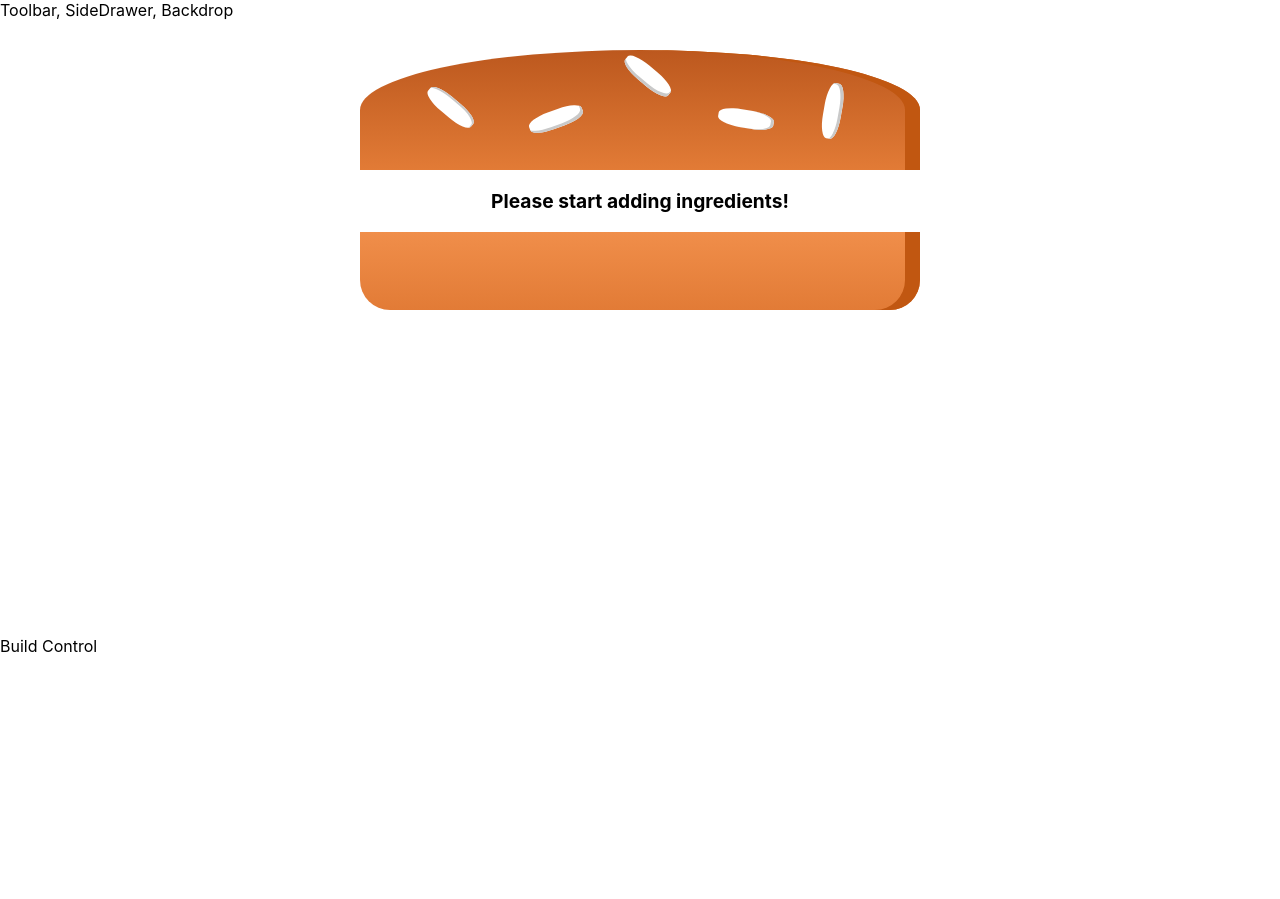
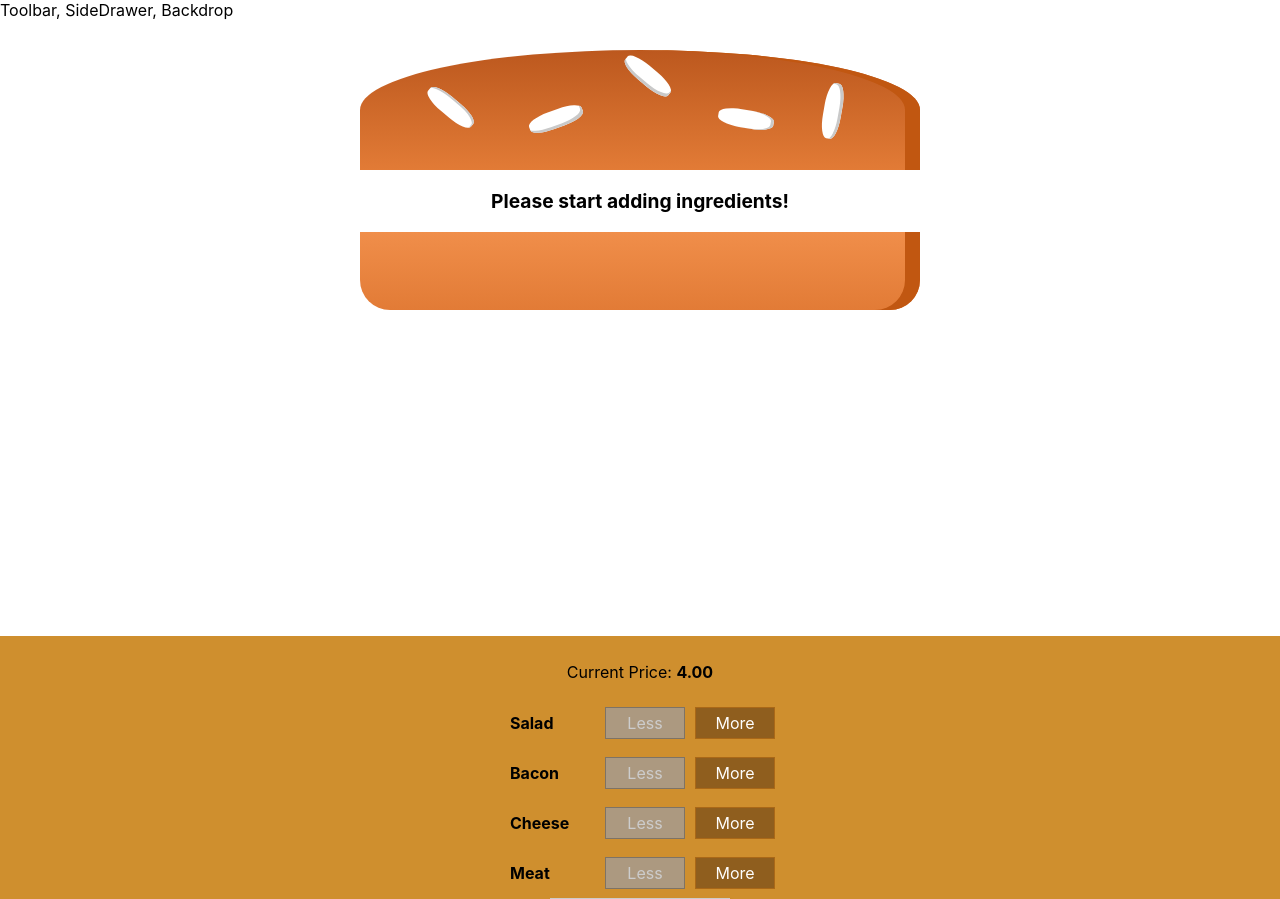
Before and after one commit to OskarGrzelak/BurgerBuilder, a React (Create React App) app: page / in a window 1280 px wide. Shown: the top 899 px of the page. Before the commit the page ends 800 px from the top, so only its background shows below. Built offline with nearby package versions, Linux system fonts and the light colour scheme.

Commit message:
BuildControls, OrderSummary, Modal

```diff
--- /dev/null
+++ b/src/components/Burger/BuildControls/BuildControl/BuildControl.js
@@ -0,0 +1,18 @@
+import React from 'react';
+import classes from './BuildControl.module.css';
+
+const buildControl = (props) => {
+    return (
+        <div className={classes.BuildControl}>
+            <div className={classes.Label}>{props.label}</div>
+            <button
+                className={classes.Less}
+                onClick={props.removed}
+                disabled={props.disabled}
+            >Less</button>
+            <button className={classes.More} onClick={props.added}>More</button>
+        </div>
+    )
+}
+
+export default buildControl;
--- /dev/null
+++ b/src/components/Burger/BuildControls/BuildControl/BuildControl.module.css
@@ -0,0 +1,56 @@
+.BuildControl {
+    display: flex;
+    justify-content: space-between;
+    align-items: center;
+    margin: 5px 0;
+}
+
+.BuildControl button {
+    display: block;
+    font: inherit;
+    padding: 5px;
+    margin: 0 5px;
+    width: 80px;
+    border: 1px solid #aa6817;
+    cursor: pointer;
+    outline: none;
+}
+
+.BuildControl button:disabled {
+    background-color: #AC9980;
+    border: 1px solid #7E7365;
+    color: #ccc;
+    cursor: default;
+}
+
+.BuildControl button:hover:disabled {
+    background-color: #AC9980;
+    color: #ccc;
+    cursor: not-allowed;
+}
+
+.Label {
+    padding: 10px;
+    font-weight: bold;
+    width: 80px;
+}
+
+.BuildControl .Less {
+    background-color: #D39952;
+    color: white;
+}
+
+.BuildControl .More {
+    background-color: #8F5E1E;
+    color: white;
+}
+
+.BuildControl .Less:hover, .BuildControl .Less:active {
+    background-color: #DAA972;
+    color: white;
+}
+
+.BuildControl .More:hover,.BuildControl .More:active {
+    background-color: #99703F;
+    color: white;
+}
--- /dev/null
+++ b/src/components/Burger/BuildControls/BuildControls.js
@@ -0,0 +1,34 @@
+import React from 'react';
+import BuildControl from './BuildControl/BuildControl';
+import classes from './BuildControls.module.css';
+
+const controls = [
+    { label: 'Salad', type: 'salad'},
+    { label: 'Bacon', type: 'bacon'},
+    { label: 'Cheese', type: 'cheese'},
+    { label: 'Meat', type: 'meat'}
+];
+
+const buildControls = (props) => {
+    return (
+        <div className={classes.BuildControls}>
+            <p>Current Price: <strong>{props.price.toFixed(2)}</strong></p>
+            {controls.map(ctrl => (
+                <BuildControl
+                    key={ctrl.label}
+                    label={ctrl.label}
+                    added={() => props.ingredientAdded(ctrl.type)}
+                    removed={() => props.ingredientRemoved(ctrl.type)}
+                    disabled={props.disabled[ctrl.type]}
+                />
+            ))}
+            <button
+                className={classes.OrderButton}
+                disabled={!props.purchaseable}
+                onClick={props.ordered}
+            >ORDER NOW</button>
+        </div>
+    );
+}
+
+export default buildControls;
--- /dev/null
+++ b/src/components/Burger/BuildControls/BuildControls.module.css
@@ -0,0 +1,51 @@
+.BuildControls {
+    width: 100%;
+    background-color: #cf8f2e;
+    display: flex;
+    flex-direction: column;
+    align-items: center;
+    box-shadow: 0 2px 1px #ccc;
+    margin: auto;
+    padding: 10px 0;
+}
+
+.OrderButton {
+    background-color: #DAD735;
+    outline: none;
+    cursor: pointer;
+    border: 1px solid #966909;
+    color: #966909;
+    font-family: inherit;
+    font-size: 1.2em;
+    padding: 15px 30px;
+    box-shadow: 2px 2px 2px #966909;
+}
+
+.OrderButton:hover, .OrderButton:active {
+    background-color: #A0DB41;
+    border: 1px solid #966909;
+    color: #966909;
+}
+
+.OrderButton:disabled {
+    background-color: #C7C6C6;
+    cursor: not-allowed;
+    border: 1px solid #ccc;
+    color: #888888;
+}
+
+.OrderButton:not(:disabled) {
+    animation: enable 0.3s linear;
+}
+
+@keyframes enable {
+    0% {
+        transform: scale(1);
+    }
+    60% {
+        transform: scale(1.1);
+    }
+    100% {
+        transform: scale(1);
+    }
+}
--- /dev/null
+++ b/src/components/Burger/OrderSummary/OrderSummary.js
@@ -0,0 +1,28 @@
+import React, { Fragment } from 'react';
+import Button from '../../UI/Button/Button';
+
+const orderSummary = (props) => {
+    const ingredientSummary = Object.keys(props.ingredients).map(igKey => {
+        return (
+            <li key={igKey}>
+                <span style={{textTransform: 'capitalize'}}>{igKey}</span>: {props.ingredients[igKey]}
+            </li>
+        );
+    });
+
+    return (
+        <Fragment>
+            <h3>Your Order</h3>
+            <p>A delicious burger with the following ingredients:</p>
+            <ul>
+                {ingredientSummary}
+            </ul>
+            <p><strong>Total price: {props.price.toFixed(2)}</strong></p>
+            <p>Continue to Checkout?</p>
+            <Button btnType="Danger" clicked={props.purchaseCanceled}>CANCEL</Button>
+            <Button btnType="Success" clicked={props.purchaseContinued}>CONTINUE</Button>
+        </Fragment>
+    );
+}
+
+export default orderSummary;
--- /dev/null
+++ b/src/components/UI/Backdrop/Backdrop.js
@@ -0,0 +1,8 @@
+import React from 'react';
+import classes from './Backdrop.module.css';
+
+const backdrop = (props) => (
+    props.show ? <div className={classes.Backdrop} onClick={props.clicked}></div> : null
+);
+
+export default backdrop;
--- /dev/null
+++ b/src/components/UI/Backdrop/Backdrop.module.css
@@ -0,0 +1,9 @@
+.Backdrop {
+    width: 100%;
+    height: 100%;
+    position: fixed;
+    z-index: 100;
+    left: 0;
+    top: 0;
+    background-color: rgba(0,0,0, .5);
+}
--- /dev/null
+++ b/src/components/UI/Button/Button.js
@@ -0,0 +1,10 @@
+import React from 'react';
+import classes from './Button.module.css';
+
+const Button = (props) => (
+    <button
+        className={[classes.Button, classes[props.btnType]].join(' ')}
+        onClick={props.clicked}>{props.children}</button>
+);
+
+export default Button;
--- /dev/null
+++ b/src/components/UI/Button/Button.module.css
@@ -0,0 +1,24 @@
+.Button {
+    background-color: transparent;
+    border: none;
+    color: white;
+    outline: none;
+    cursor: pointer;
+    font: inherit;
+    padding: 10px;
+    margin: 10px;
+    font-weight: bold;
+}
+
+.Button:first-of-type {
+    margin-left: 0;
+    padding-left: 0;
+}
+
+.Success {
+    color: #5C9210;
+}
+
+.Danger {
+    color: #944317;
+}
--- /dev/null
+++ b/src/components/UI/Modal/Modal.js
@@ -0,0 +1,22 @@
+import React, { Fragment } from 'react';
+import Backdrop from '../Backdrop/Backdrop';
+import classes from './Modal.module.css';
+
+const modal = (props) => {
+    return (
+        <Fragment>
+            <Backdrop show={props.show} clicked={props.modalClosed}/>
+            <div
+                className={classes.Modal}
+                style={{
+                    transform: props.show ? 'translateY(0)' : 'translateY(-100vh)',
+                    opacity: props.show ? '1' : '0'
+                }}
+            >
+                {props.children}
+            </div>
+        </Fragment>
+    )
+}
+
+export default modal;
--- /dev/null
+++ b/src/components/UI/Modal/Modal.module.css
@@ -0,0 +1,20 @@
+.Modal {
+    position: fixed;
+    z-index: 500;
+    background-color: white;
+    width: 70%;
+    border: 1px solid #ccc;
+    box-shadow: 1px 1px 1px black;
+    padding: 16px;
+    left: 15%;
+    top: 30%;
+    box-sizing: border-box;
+    transition: all 0.3s ease-out;
+}
+
+@media (min-width: 600px) {
+    .Modal {
+        width: 500px;
+        left: calc(50% - 250px);
+    }
+}
--- a/src/containers/BurgerBuilder/BurgerBuilder.js
+++ b/src/containers/BurgerBuilder/BurgerBuilder.js
@@ -1,5 +1,15 @@
 import React, { Component, Fragment } from 'react';
 import Burger from '../../components/Burger/Burger';
+import BuildControls from '../../components/Burger/BuildControls/BuildControls';
+import Modal from '../../components/UI/Modal/Modal';
+import OrderSummary from '../../components/Burger/OrderSummary/OrderSummary';
+
+const INGREDIENT_PRICES = {
+    salad: 0.5,
+    cheese: 0.4,
+    meat: 1.3,
+    bacon: 0.7
+};
 
 class BurgerBuilder extends Component {
     state = {
@@ -8,14 +18,88 @@ class BurgerBuilder extends Component {
             bacon: 0,
             cheese: 0,
             meat: 0
+        },
+        totalPrice: 4,
+        purchaseable: false,
+        purchasing: false
+    }
+
+    updatePurchaseState(ingredients) {
+        const sum = Object.keys(ingredients).map(igKey => {
+            return ingredients[igKey];
+        }).reduce((sum, el) => {
+            return sum + el;
+        }, 0);
+        this.setState({ purchaseable: sum > 0 });
+    }
+
+    addIngredientHandler = (type) => {
+        const oldCount = this.state.ingredients[type];
+        const updatedCount = oldCount + 1;
+        const updatedIngredients = {
+            ...this.state.ingredients
         }
+        updatedIngredients[type] = updatedCount;
+        const priceAddition = INGREDIENT_PRICES[type];
+        const oldPrice = this.state.totalPrice;
+        const updatedPrice = oldPrice + priceAddition;
+        this.setState({ totalPrice: updatedPrice, ingredients: updatedIngredients });
+        this.updatePurchaseState(updatedIngredients);
+    }
+
+    removeIngredientHandler = (type) => {
+        const oldCount = this.state.ingredients[type];
+        if (oldCount <= 0) return;
+        const updatedCount = oldCount - 1;
+        const updatedIngredients = {
+            ...this.state.ingredients
+        }
+        updatedIngredients[type] = updatedCount;
+        const priceDeduction = INGREDIENT_PRICES[type];
+        const oldPrice = this.state.totalPrice;
+        const updatedPrice = oldPrice - priceDeduction;
+        this.setState({ totalPrice: updatedPrice, ingredients: updatedIngredients });
+        this.updatePurchaseState(updatedIngredients);
+    }
+
+    purchaseHandler = () => {
+        this.setState({ purchasing: true });
+    };
+
+    purchaseCancelHandler = () => {
+        this.setState({ purchasing: false });
+    };
+
+    purchaseContinueHandler = () => {
+        alert('You continue!');
     }
 
     render() {
+        const disabledInfo = {
+            ...this.state.ingredients
+        };
+        for (let key in disabledInfo) {
+            disabledInfo[key] = disabledInfo[key] <= 0;
+        }
+
         return (
             <Fragment>
+                <Modal show={this.state.purchasing} modalClosed={this.purchaseCancelHandler}>
+                    <OrderSummary
+                        ingredients={this.state.ingredients}
+                        price={this.state.totalPrice}
+                        purchaseCanceled={this.purchaseCancelHandler}
+                        purchaseContinued={this.purchaseContinueHandler} />
+                </Modal>
                 <Burger ingredients={this.state.ingredients} />
-                <div>Build Control</div>
+                <BuildControls
+                    ingredientAdded={this.addIngredientHandler}
+                    ingredientRemoved={this.removeIngredientHandler}
+                    disabled={disabledInfo}
+                    purchaseable={this.state.purchaseable}
+                    price={this.state.totalPrice}
+                    ordered={this.purchaseHandler}
+                />
             </Fragment>
         );
     }
```
